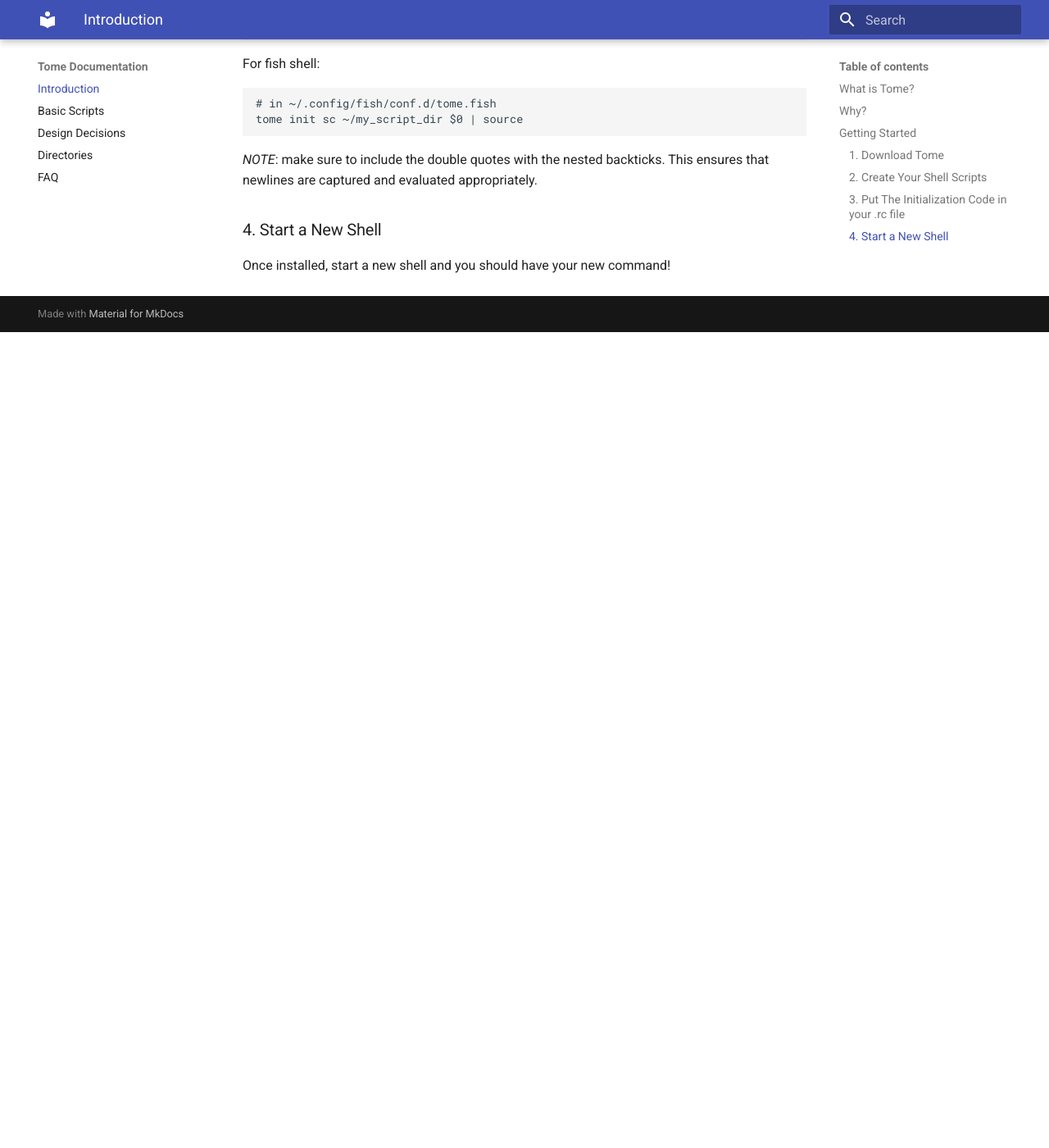
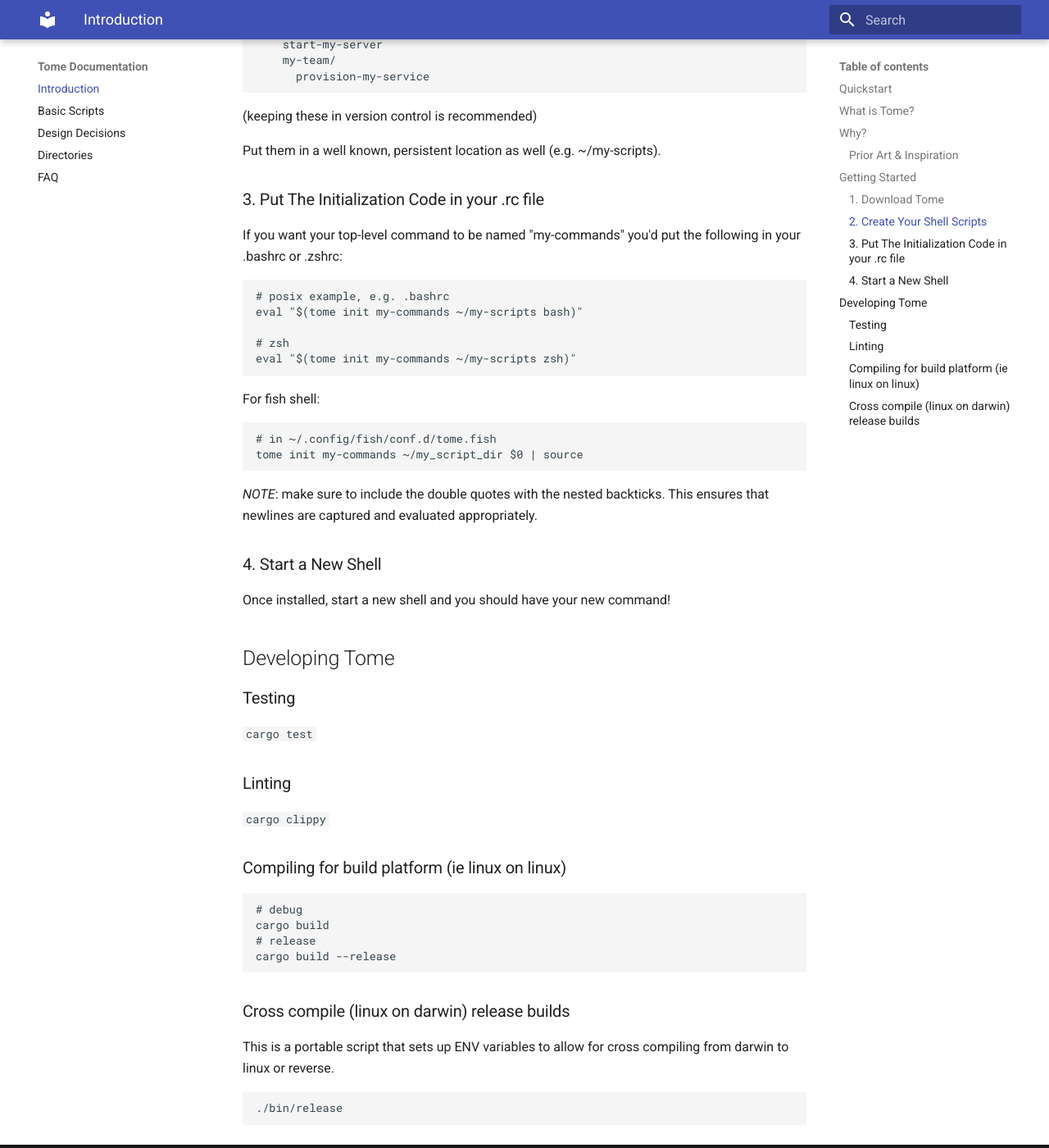
Before and after one commit to toumorokoshi/tome, an MkDocs documentation site: the page built from docs/index.md, in a window 1280 px wide and 1400 px high, scrolled down 1973 px. Shown: the whole window at 82% size. Built offline with MkDocs 1.6.1 and Material for MkDocs 9.7.7, drawn with Linux system fonts in a browser that asks for light colours; before the commit the page ends 2378 px from its top, so only the background shows below that; some of the changed text lies outside the part shown.

Commit message:
Update docs to reference cross compilation tooling

````diff
--- a/docs/index.md
+++ b/docs/index.md
@@ -1,11 +1,18 @@
 # Introduction
+
+## Quickstart
+- Download binary for platform from Releases
+- Add init command to your shell init: ie for zsh add to ~/.zshrc
+```
+eval "$(tome init my-commands ~/my-scripts zsh)"
+```
+- `my-commands --help`
 
 ## What is Tome?
 
-Tome provides easy organization
-and execution of collections of command line scripts.
+Tome provides easy organization and execution of collections of command line scripts.
 
-Basically take a directory of scripts like this:
+With a directory of scripts like this:
 
 ```
 root/
@@ -20,7 +27,7 @@
       provision-my-service
 ```
 
-And be able run them like:
+Tome allows for executing them like:
 
 ```
 $ my-command go-to-workspace
@@ -46,6 +53,9 @@
 * discoverability: how do I see what already exists?
 * namespacing: how do I find commands that relate to what I'm working on?
 * completion: It's nice
+
+### Prior Art & Inspiration
+https://github.com/basecamp/sub
 
 ## Getting Started
 
@@ -81,13 +91,16 @@
 
 ```
 # posix example, e.g. .bashrc
-eval "`~/bin/tome init my-commands ~/my-scripts $0`"
+eval "$(tome init my-commands ~/my-scripts bash)"
+
+# zsh
+eval "$(tome init my-commands ~/my-scripts zsh)"
 ```
 
 For fish shell:
 ```
 # in ~/.config/fish/conf.d/tome.fish
-tome init sc ~/my_script_dir $0 | source
+tome init my-commands ~/my_script_dir $0 | source
 ```
 
 *NOTE*: make sure to include the double quotes with the nested backticks. This ensures that newlines are captured
@@ -96,3 +109,31 @@
 ### 4. Start a New Shell
 
 Once installed, start a new shell and you should have your new command!
+
+## Developing Tome
+
+### Testing
+
+`cargo test`
+
+### Linting
+
+`cargo clippy`
+
+### Compiling for build platform (ie linux on linux)
+
+```
+# debug
+cargo build
+# release
+cargo build --release
+```
+
+### Cross compile (linux on darwin) release builds
+
+This is a portable script that sets up ENV variables to allow for cross compiling
+from darwin to linux or reverse.
+
+```
+./bin/release
+```
````
Also changed, not shown: other parts of docs/index.md (+1 -1 lines).
